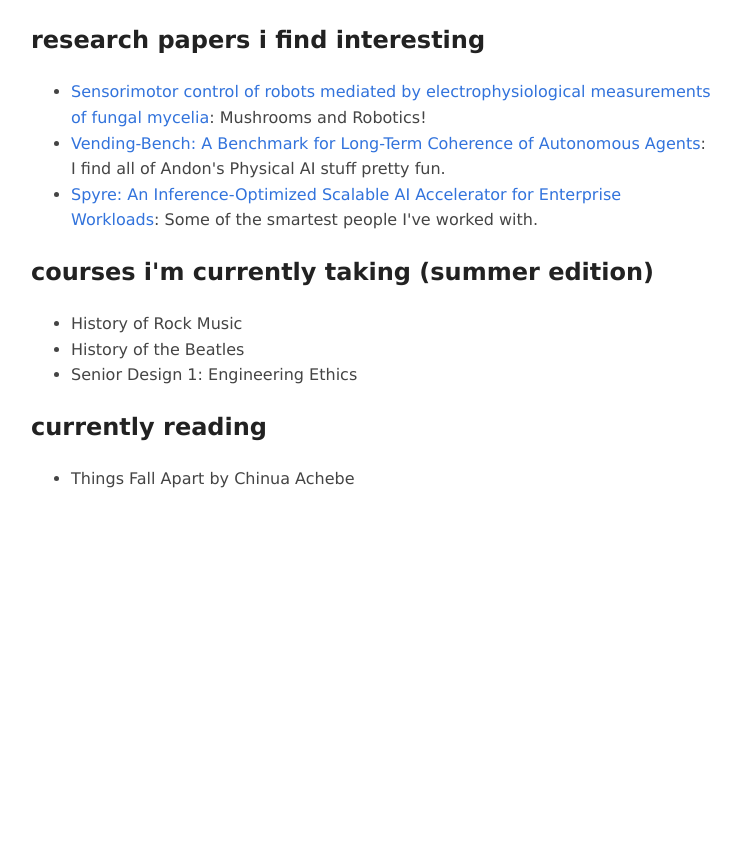
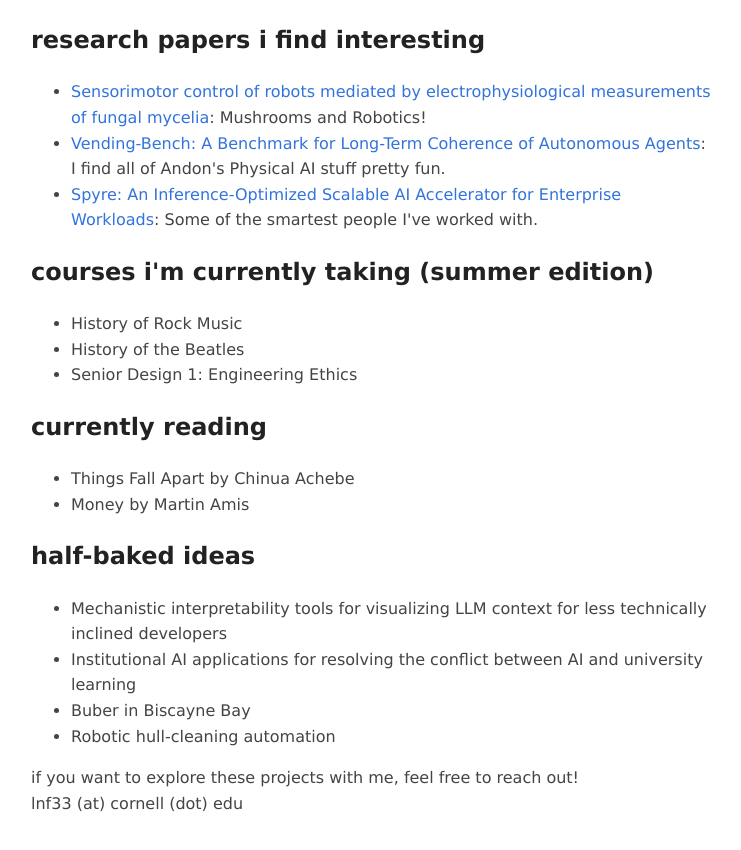
Before and after one commit to luddefell/website, a plain HTML site: page interests.html in a window 1280 px wide. Shown: the part 140-990 px from the top of the page, without its empty margins (269-1010 px from the left). Before the commit the page ends 800 px from the top, so only its background shows below. Drawn offline with Linux system fonts and the light colour scheme.

Commit message:
Update interests page

```diff
--- a/interests.html
+++ b/interests.html
@@ -39,7 +39,20 @@
 			<h2>currently reading</h2>
 			<ul>
 				<li>Things Fall Apart by Chinua Achebe</li>
+				<li>Money by Martin Amis</li>
 			</ul>
+		</section>
+
+		<section>
+			<h2>half-baked ideas</h2>
+			<ul>
+				<li>Mechanistic interpretability tools for visualizing LLM context for less technically inclined developers</li>
+				<li>Institutional AI applications for resolving the conflict between AI and university learning</li>
+				<li>Buber in Biscayne Bay</li>
+				<li>Robotic hull-cleaning automation</li>
+			</ul>
+			<p>if you want to explore these projects with me, feel free to reach out!<br>
+			lnf33 (at) cornell (dot) edu</p>
 		</section>
 	</main>
 </body>
```
